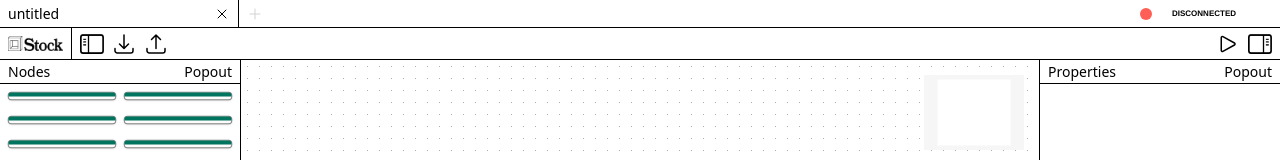
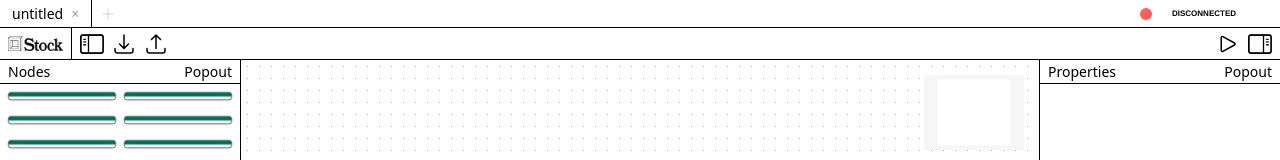
Before and after one commit to jamesa08/MIDIAnimator, a React (Vite) app in the folder rust-impl/midianimator/: page /#/ in a window 1280 px wide. Shown: the top 160 px of the page. Built offline with nearby package versions, Linux system fonts and the light colour scheme.

Commit message:
add tab impl for now

```diff
--- a/rust-impl/midianimator/src/components/AddTabButton.tsx
+++ b/rust-impl/midianimator/src/components/AddTabButton.tsx
@@ -1,6 +1,10 @@
-function AddTabButton(): JSX.Element {
+interface AddTabButtonProps {
+    onClick: () => void;
+}
+
+function AddTabButton({ onClick }: AddTabButtonProps): JSX.Element {
     return (
-        <div className="add-tab-button flex-1 p-2 flex items-center select-none cursor-pointer max-min" title="Add new tab">
+        <div onClick={onClick} className="add-tab-button flex-1 p-2 flex items-center select-none cursor-pointer max-min" title="Add new tab">
             <svg xmlns="http://www.w3.org/2000/svg" fill="none" viewBox="0 0 24 24" strokeWidth={1.5} stroke="lightgray" className="size-4">
                 <path strokeLinecap="round" strokeLinejoin="round" d="M12 4.5v15m7.5-7.5h-15" />
             </svg>
--- a/rust-impl/midianimator/src/components/TabBar.tsx
+++ b/rust-impl/midianimator/src/components/TabBar.tsx
@@ -1,16 +1,87 @@
+import { useState } from "react";
+import { Reorder, AnimatePresence, motion } from "framer-motion";
 import MacTrafficLights from "./MacTrafficLights";
-import Tab from "./Tab";
 import IPCLink from "./IPCLink";
 import AddTabButton from "./AddTabButton";
 
+interface Tab {
+    id: string;
+    name: string;
+}
+
+let nextId = 1;
+const makeTab = (name = "untitled"): Tab => ({ id: `tab-${nextId++}`, name });
+
 function TabBar() {
+    const [tabs, setTabs] = useState<Tab[]>([makeTab()]);
+    const [activeId, setActiveId] = useState<string>(tabs[0].id);
+
+    const addTab = () => {
+        const tab = makeTab();
+        setTabs((prev) => [...prev, tab]);
+        setActiveId(tab.id);
+    };
+
+    const closeTab = (id: string) => {
+        setTabs((prev) => {
+            const next = prev.filter((t) => t.id !== id);
+            if (next.length === 0) {
+                const fresh = makeTab();
+                setActiveId(fresh.id);
+                return [fresh];
+            }
+            if (id === activeId) {
+                const idx = prev.findIndex((t) => t.id === id);
+                setActiveId(next[Math.min(idx, next.length - 1)].id);
+            }
+            return next;
+        });
+    };
+
     return (
         <div data-tauri-drag-region className="tab-bar border-b border-b-black flex h-7">
             {navigator.userAgent.includes("Mac OS") && <MacTrafficLights />}
-            <div data-tauri-drag-region className="flex min-w-0 w-full">
-                <Tab name="untitled" />
-                <AddTabButton />
+
+            <div className="flex min-w-0 w-full overflow-hidden">
+                <Reorder.Group axis="x" values={tabs} onReorder={setTabs} className="flex min-w-0" layoutScroll style={{ overflowX: "hidden" }}>
+                    <AnimatePresence initial={false}>
+                        {tabs.map((tab) => (
+                            <Reorder.Item
+                                key={tab.id}
+                                value={tab}
+                                initial={{ opacity: 0 }}
+                                animate={{ opacity: 1 }}
+                                exit={{ opacity: 0 }}
+                                transition={{ duration: 0.08, ease: "easeOut" }}
+                                layoutTransition={{ type: "spring", stiffness: 500, damping: 35 }}
+                                className={`
+                  relative flex items-center gap-1 px-3 h-full text-sm
+                  cursor-pointer select-none border-r border-black
+                  shrink-0 max-w-[160px] min-w-[80px]
+                  ${tab.id === activeId ? "bg-white" : "bg-zinc-200 hover:bg-zinc-100"}
+                `}
+                                onClick={() => setActiveId(tab.id)}
+                            >
+                                <span className="truncate flex-1">{tab.name}</span>
+                                <motion.button
+                                    onClick={(e) => {
+                                        e.stopPropagation();
+                                        closeTab(tab.id);
+                                    }}
+                                    whileHover={{ scale: 1.2 }}
+                                    whileTap={{ scale: 0.9 }}
+                                    className="ml-1 text-zinc-400 hover:text-black leading-none"
+                                >
+                                    ×
+                                </motion.button>
+                            </Reorder.Item>
+                        ))}
+                    </AnimatePresence>
+                </Reorder.Group>
+
+                <AddTabButton onClick={addTab} />
             </div>
+
             <IPCLink />
         </div>
     );
```
